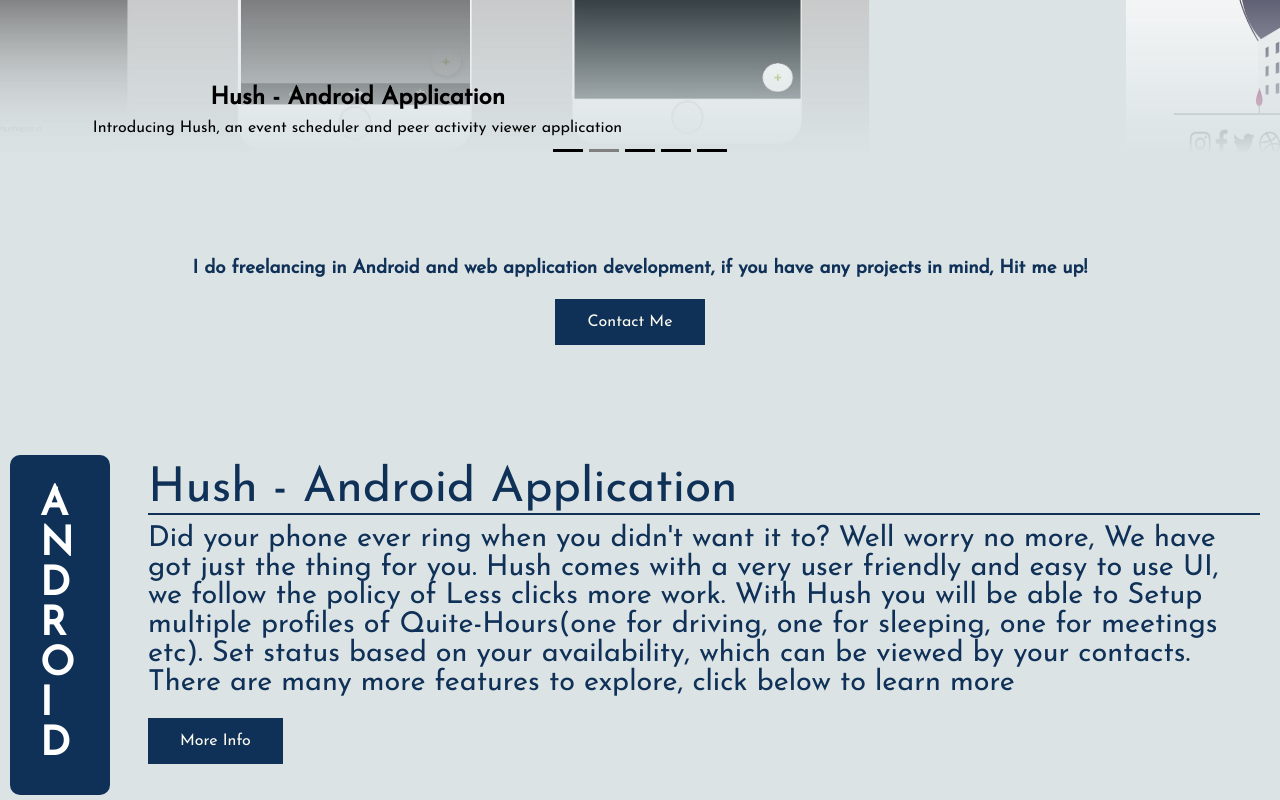
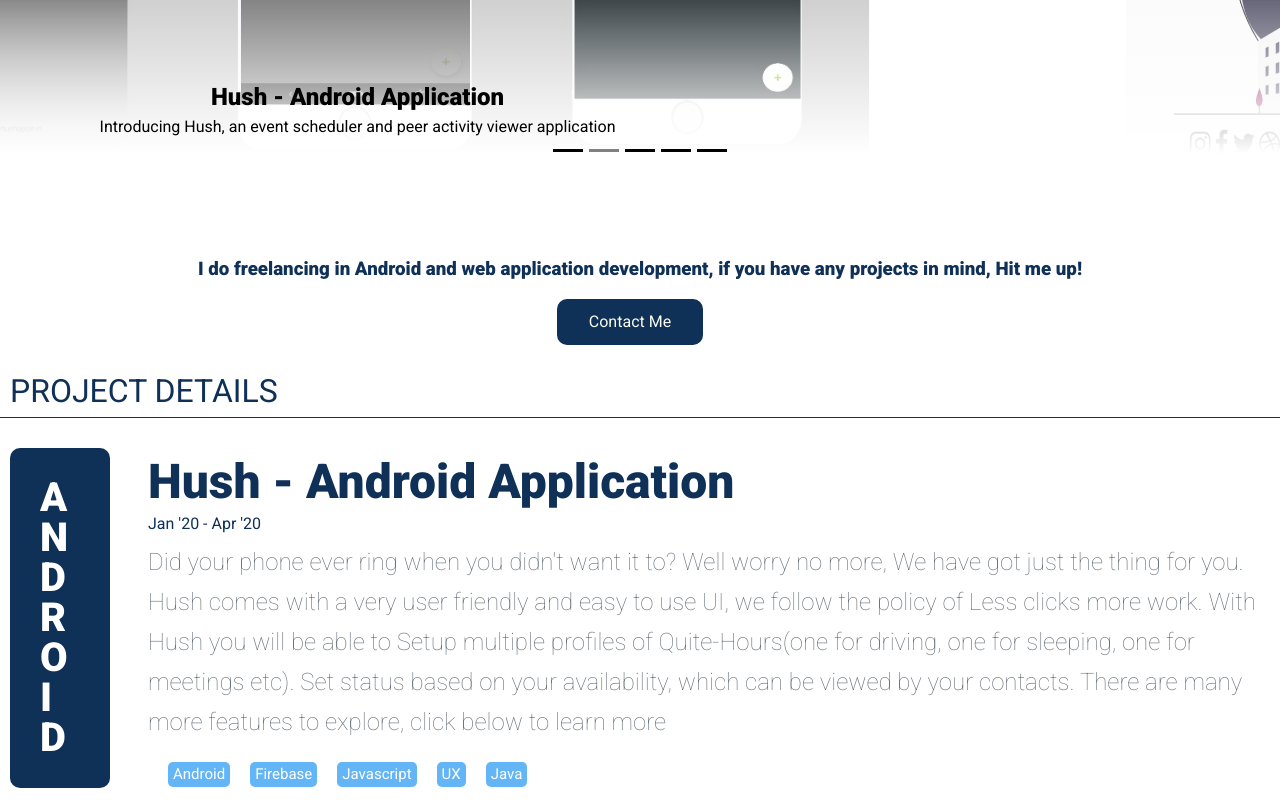
Before and after one commit to gauravmadarkal/gaurav-portfolio, a React (Create React App) app: page /projects in a window 1280 px wide. Shown: the part 540-1340 px from the top of the page. Built offline with nearby package versions, Linux system fonts and the light colour scheme; a web font is replaced by a local one.

Commit message:
completed projects page

```diff
--- a/package.json
+++ b/package.json
@@ -10,6 +10,7 @@
     "react": "^16.13.1",
     "react-bootstrap": "^1.3.0",
     "react-dom": "^16.13.1",
+    "react-minimal-pie-chart": "^8.0.1",
     "react-router-dom": "^5.2.0",
     "react-scripts": "3.4.3"
   },
--- a/public/index.html
+++ b/public/index.html
@@ -16,7 +16,11 @@
     -->
     <link rel="manifest" href="%PUBLIC_URL%/manifest.json" />
     <link
-      href="https://fonts.googleapis.com/css2?family=Josefin+Sans&display=swap"
+      href="https://fonts.googleapis.com/css2?family=Josefin+Sans"
+      rel="stylesheet"
+    />
+    <link
+      href="https://fonts.googleapis.com/css2?family=Roboto:100,200,300,400,500i,900,900i"
       rel="stylesheet"
     />
     <!--
--- a/src/assets/datastore.js
+++ b/src/assets/datastore.js
@@ -2,6 +2,7 @@ const baseurl = "../../assets/img/project/";
 export const projects = [
   {
     projectTitle: "Hush - Android Application",
+    projectDate: "Jan '20 - Apr '20",
     projectType: "A N D R O I D",
     projectOverview:
       "Introducing Hush, an event scheduler and peer activity viewer application",
@@ -12,10 +13,12 @@ export const projects = [
     projectImageName: baseurl + "1.jpg",
     username: "gauravm",
     id: 1,
+    keywords: ["Android", "Firebase", "Javascript", "UX", "Java"],
   },
   {
     projectTitle: "Personal Portfolio",
-    projectType: "W E B",
+    projectType: "W E B A P P",
+    projectDate: "Mar '20 - May '20",
     projectOverview: "Personal portfolio website developed using react",
     projectLink: "https://deepthi-murthy.web.app",
     projectDetails:
@@ -23,10 +26,12 @@ export const projects = [
     projectImageName: "./img/project/2.jpg",
     username: "gauravm",
     id: 2,
+    keywords: ["React.Js", "Redux", "Firebase", "Javascript", "UX"],
   },
   {
     projectTitle: "Network Connections",
     projectType: "O S S",
+    projectDate: "Aug '20 - Sept '20",
     projectOverview:
       "DotNet standard application developed for the sole purpose of simplifying fetching network details",
     projectDetails:
@@ -35,10 +40,12 @@ export const projects = [
     projectImageName: "../../assets/img/project/3.jpg",
     username: "gauravm",
     id: 3,
+    keywords: ["DotNet Standard", ".Net", "Nuget", "Cross Platform"],
   },
   {
     projectTitle: "Smart Home Energy Management",
-    projectType: "D A T A A N A L Y T I C S",
+    projectType: "A N A L Y T I C S",
+    projectDate: "Jan '29 - Apr '20",
     projectOverview:
       "Smart Home Energy Management is a system that provides monitoring energy usage in user's house and inform the user about his/her usage patterns, spikes and surges.",
     projectDetails:
@@ -47,10 +54,18 @@ export const projects = [
     projectImageName: "../../assets/img/project/4.jpg",
     username: "gauravm",
     id: 4,
+    keywords: [
+      "Android",
+      "Azure Blob Storage",
+      "R Programming",
+      "Python",
+      "Data Analytics",
+    ],
   },
   {
     projectTitle: "Traffic Lights Automation System",
     projectType: "E M B E D D E D",
+    projectDate: "Aug '18 - Nov '18",
     projectOverview:
       "This project describes the use of wireless communications for relieving ambulance from traffic congestion in urban areas.",
     projectDetails:
@@ -59,6 +74,13 @@ export const projects = [
     projectImageName: "../../assets/img/project/5.jpg",
     username: "gauravm",
     id: 5,
+    keywords: [
+      "Arduino",
+      "C Programming",
+      "Embedded Systems",
+      "Atmega8, Uno",
+      "Microcontrollers",
+    ],
   },
 ];
 export const work = [
--- a/src/css/_config.scss
+++ b/src/css/_config.scss
@@ -2,12 +2,15 @@
 $accent-color: #0f3057;
 // $secondary-color: #faf3dd;
 $primary-color: #fcfbf0;
-$secondary-color: #dbe3e5;
+$alt-color: #dbe3e5;
+$secondary-color: white;
 // $secondary-color: #fcfbf0;
 // $secondary-color: #faf7e1;
 // $secondary-color: #fdfbf2;
 $secondary-accent-color: #aa4a30;
 $overlay-color: #7d7b6e;
+$lrg-text-color: #6c757d;
+$tags-bg-color: #64b5f6;
 
 * {
   box-sizing: border-box;
--- a/src/css/_container.scss
+++ b/src/css/_container.scss
@@ -5,14 +5,9 @@
   align-items: center;
   text-align: center;
   background-size: cover;
-}
-.android {
-  background-image: linear-gradient(
-      to left,
-      rgba(255, 255, 255, 0.9),
-      rgba(15, 48, 87, 0.32)
-    ),
-    url("../assets//img//project/bg/android.png");
+  &__project {
+    overflow: visible;
+  }
 }
 .footer {
   bottom: 0;
--- a/src/css/_home.scss
+++ b/src/css/_home.scss
@@ -82,6 +82,7 @@ p.self-description {
   &.learnmore-button {
     left: 0;
     margin: 20px 20px 20px 0px;
+    border-radius: 10px;
     color: $primary-color;
     @include transition-ease;
     &:hover {
--- a/src/css/_project.scss
+++ b/src/css/_project.scss
@@ -40,13 +40,32 @@
   text-align: start;
 }
 .project__desc {
-  font-weight: 200;
-  font-size: 1.8em;
+  font-family: "Roboto", sans-serif;
+  font-weight: 100;
+  font-size: 1.5em;
+  line-height: 40px;
+  color: $lrg-text-color;
+}
+.__date {
+  font-size: 1em;
+  margin-bottom: 10px;
+}
+.tagslist {
+  margin: 10px;
+  .tags {
+    background-color: $tags-bg-color;
+    border-radius: 5px;
+    padding: 5px;
+    font-size: 15px;
+    color: white;
+    margin: 10px;
+    display: inline-block;
+  }
 }
 .__title {
   font-size: 3em;
-  font-weight: 500;
-  border-bottom: $accent-color solid 2px;
+  font-weight: 700;
+  // border-bottom: $accent-color solid 2px;
   margin-bottom: 10px;
   display: flex;
 }
@@ -87,10 +106,14 @@
     height: 50px;
   }
 }
+.project__piechart {
+  width: 100px;
+  height: 100px;
+}
 .tool_tip {
   padding: 10px;
   border-radius: 10px;
-  background-color: white;
+  background-color: $alt-color;
 }
 .grid-container__projectinfo {
   height: 80vh;
@@ -138,6 +161,7 @@
   .grid-container__projects {
     grid-template-columns: 100%;
     grid-template-rows: 10% 90%;
+    overflow: scroll;
   }
   .project__info {
     margin: 30px;
--- a/src/css/main.css
+++ b/src/css/main.css
@@ -123,9 +123,8 @@
   background-size: cover;
 }
 
-.android {
-  background-image: -webkit-gradient(linear, right top, left top, from(rgba(255, 255, 255, 0.9)), to(rgba(15, 48, 87, 0.32))), url("../assets//img//project/bg/android.png");
-  background-image: linear-gradient(to left, rgba(255, 255, 255, 0.9), rgba(15, 48, 87, 0.32)), url("../assets//img//project/bg/android.png");
+.container__project {
+  overflow: visible;
 }
 
 .footer {
@@ -241,6 +240,7 @@ p.self-description {
 .btn.learnmore-button {
   left: 0;
   margin: 20px 20px 20px 0px;
+  border-radius: 10px;
   color: #fcfbf0;
   -webkit-transition: all 0.5s ease-in-out;
   transition: all 0.5s ease-in-out;
@@ -334,14 +334,35 @@ p.self-description {
 }
 
 .project__desc {
-  font-weight: 200;
-  font-size: 1.8em;
+  font-family: "Roboto", sans-serif;
+  font-weight: 100;
+  font-size: 1.5em;
+  line-height: 40px;
+  color: #6c757d;
+}
+
+.__date {
+  font-size: 1em;
+  margin-bottom: 10px;
+}
+
+.tagslist {
+  margin: 10px;
+}
+
+.tagslist .tags {
+  background-color: #64b5f6;
+  border-radius: 5px;
+  padding: 5px;
+  font-size: 15px;
+  color: white;
+  margin: 10px;
+  display: inline-block;
 }
 
 .__title {
   font-size: 3em;
-  font-weight: 500;
-  border-bottom: #0f3057 solid 2px;
+  font-weight: 700;
   margin-bottom: 10px;
   display: -webkit-box;
   display: -ms-flexbox;
@@ -396,10 +417,15 @@ p.self-description {
   height: 50px;
 }
 
+.project__piechart {
+  width: 100px;
+  height: 100px;
+}
+
 .tool_tip {
   padding: 10px;
   border-radius: 10px;
-  background-color: white;
+  background-color: #dbe3e5;
 }
 
 .grid-container__projectinfo {
@@ -459,6 +485,7 @@ p.self-description {
         grid-template-columns: 100%;
     -ms-grid-rows: 10% 90%;
         grid-template-rows: 10% 90%;
+    overflow: scroll;
   }
   .project__info {
     margin: 30px;
@@ -480,10 +507,10 @@ html {
 }
 
 body {
-  background-color: #dbe3e5;
+  background-color: white;
   color: #0f3057;
   height: 100vh;
-  font-family: "Josefin Sans", sans-serif;
+  font-family: "Roboto", sans-serif;
   line-height: 1;
 }
 
@@ -521,4 +548,16 @@ header {
   right: 0;
   bottom: 0;
 }
+
+.centered {
+  text-align: center;
+}
+
+.sub-heading {
+  font-size: 2em;
+  text-align: start;
+  border-bottom: #0f3057 solid 1px;
+  padding: 10px;
+  margin-bottom: 20px;
+}
 /*# sourceMappingURL=main.css.map */
--- a/src/css/main.scss
+++ b/src/css/main.scss
@@ -13,7 +13,8 @@ body {
   color: $accent-color;
   height: 100vh;
   //font-family: "Segoe UI", Tahoma, Geneva, Verdana, sans-serif;
-  font-family: "Josefin Sans", sans-serif;
+  // font-family: "Josefin Sans", sans-serif;
+  font-family: "Roboto", sans-serif;
   line-height: 1;
 }
 
@@ -47,3 +48,13 @@ header {
   right: 0;
   bottom: 0;
 }
+.centered {
+  text-align: center;
+}
+.sub-heading {
+  font-size: 2em;
+  text-align: start;
+  border-bottom: $accent-color solid 1px;
+  padding: 10px;
+  margin-bottom: 20px;
+}
--- a/src/js/components/project.jsx
+++ b/src/js/components/project.jsx
@@ -4,6 +4,7 @@ import { OverlayTrigger, Tooltip } from "react-bootstrap";
 import { projects } from "../../assets/datastore";
 import "../../css/bootstrap.min.css";
 import { images } from "../../assets/img/project/1.jpg";
+import { PieChart } from "react-minimal-pie-chart";
 let mediaScreen = false;
 const renderTooltip = (props) => (
   <Tooltip id="button-tooltip" className="tool_tip" {...props}>
@@ -41,9 +42,14 @@ function carouselItem(project) {
   );
 }
 
+function labelItem(label) {
+  console.log(label);
+  return <span class="tags">{label}</span>;
+}
+
 function projectContainer(project, len) {
   return (
-    <div className="container" id={"project" + project.id}>
+    <div className="container__project" id={"project" + project.id}>
       <div className="grid-container__projects">
         <div className="grid-item__projects">
           <div className="tag__wrapper">
@@ -53,11 +59,16 @@ function projectContainer(project, len) {
         <div className="grid-item__projects">
           <div className="project__info">
             <p className="__title">{project.projectTitle}</p>
+            <p className="__date">{project.projectDate}</p>
             {/* <div className="grid-container__projectinfo"> */}
-
             <p className="project__desc">{project.projectDetails}</p>
+            <div className="tagslist">
+              {project.keywords.map((key) => {
+                return labelItem(key);
+              })}
+            </div>
             <p className="left-wrapper">
-              <a href="/about" class="btn learnmore-button">
+              <a href={project.projectLink} class="btn learnmore-button">
                 More Info
               </a>
             </p>
@@ -104,9 +115,12 @@ export default function Project() {
         I do freelancing in Android and web application development, if you have
         any projects in mind, Hit me up!
       </h3>
-      <a href="/about" class="btn learnmore-button">
-        Contact Me
-      </a>
+      <p className="centered">
+        <a href="/about" class="btn learnmore-button">
+          Contact Me
+        </a>
+      </p>
+      <div className="sub-heading">PROJECT DETAILS</div>
       {projects.map((project) => {
         return projectContainer(project, projects.length);
       })}
```
Also changed, not shown: src/css/bootstrap.min.css, 2 other files (tests, documents, lock files or other folders).
